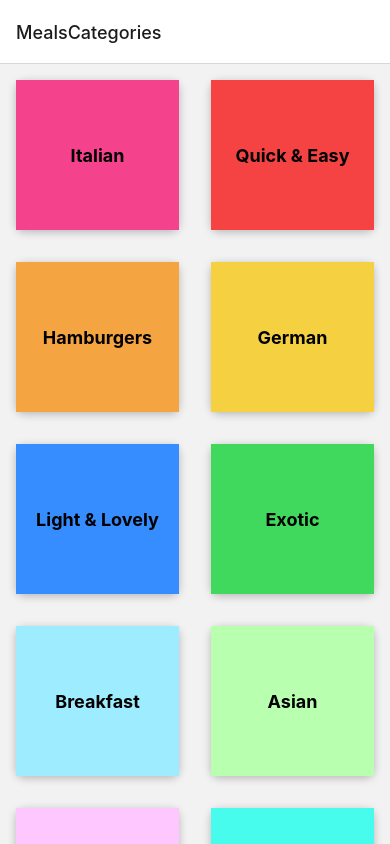
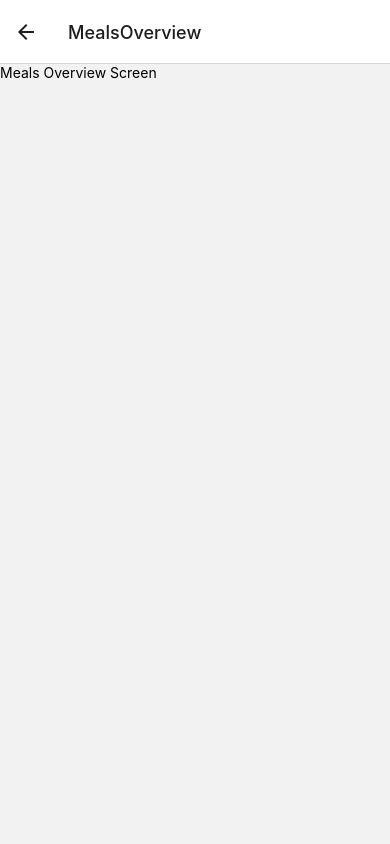
Before and after one commit to kizuyoko/react-native-food, a React Native app: screen /MealsOverview in a window 390 px wide. Built offline with nearby package versions, Linux system fonts and the light colour scheme.

Commit message:
Stack screen in navigation

```diff
--- a/App.js
+++ b/App.js
@@ -3,6 +3,7 @@
 import { NavigationContainer } from '@react-navigation/native';
 import { createNativeStackNavigator } from '@react-navigation/native-stack';
 import CategoriesScreen from './screens/CategoriesScreen';
+import MealsOverviewScreen from './screens/MealsOverviewScreen';
 
 const Stack = createNativeStackNavigator();
 
@@ -16,6 +17,10 @@
             name="MealsCategories"
             component={CategoriesScreen}
           />
+          <Stack.Screen
+            name="MealsOverview"
+            component={MealsOverviewScreen}
+          />
         </Stack.Navigator>
       </NavigationContainer>
     </>
--- a/components/CategoryGridTile.js
+++ b/components/CategoryGridTile.js
@@ -1,6 +1,6 @@
 import { Pressable, View, Text, StyleSheet, Platform } from "react-native";
 
-function CategoryGridTile({title, color}) {
+function CategoryGridTile({title, color, onPress}) {
   return (
     <View style={styles.gridItem}>
       <Pressable
@@ -9,6 +9,7 @@
           pressed ? styles.buttonPressed : null
         ]}
         android_ripple={{color: '#ccc'}}
+        onPress={onPress}
       >
         <View style={[styles.innerContainer, {backgroundColor: color}]}>
           <Text style={styles.title}>{title}</Text>
--- a/screens/CategoriesScreen.js
+++ b/screens/CategoriesScreen.js
@@ -2,16 +2,23 @@
 import { CATEGORIES } from "../data/dummy-data";
 import { FlatList } from "react-native";
 
+
+
+function CategoriesScreen({ navigation }) {
   function renderCategoryItem(itemData) {
+    function pressHandler() {
+      navigation.navigate('MealsOverview');
+    }
+
     return (
       <CategoryGridTile
         title={itemData.item.title}
         color={itemData.item.color}
+        onPress={pressHandler}
       />
     );
   }
 
-function CategoriesScreen() {
   return (
     <FlatList
       data={CATEGORIES}
--- /dev/null
+++ b/screens/MealsOverviewScreen.js
@@ -0,0 +1,18 @@
+import { View, Text, StyleSheet } from "react-native";
+import { MEALS } from "../data/dummy-data";
+
+function MealsOverviewScreen() {
+  return <View styles={styles.container}>
+    <Text>Meals Overview Screen</Text>
+  </View>;
+}
+
+export default MealsOverviewScreen;
+
+const styles = StyleSheet.create({
+  container: {
+    flex: 1,
+    padding: 16,
+
+  }
+});
```
Lines whose indentation alone changed are shown as unchanged.
